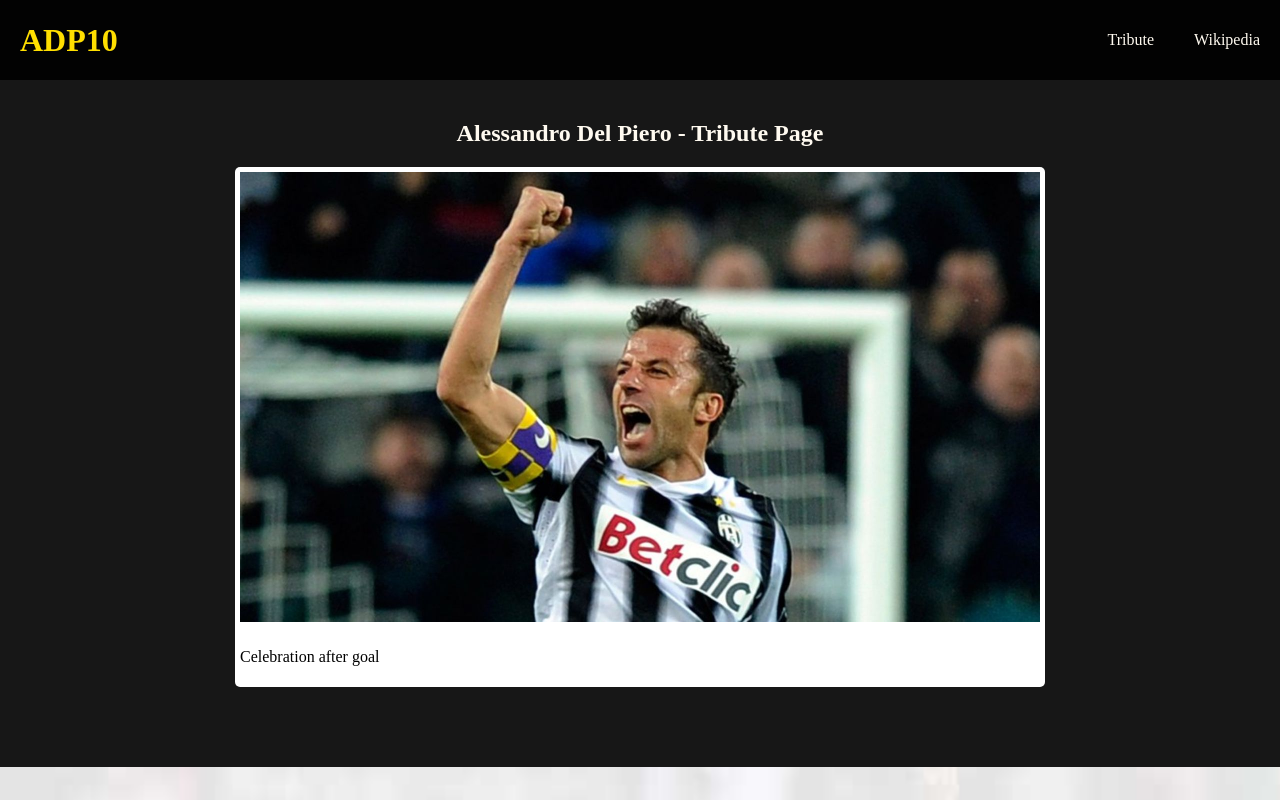
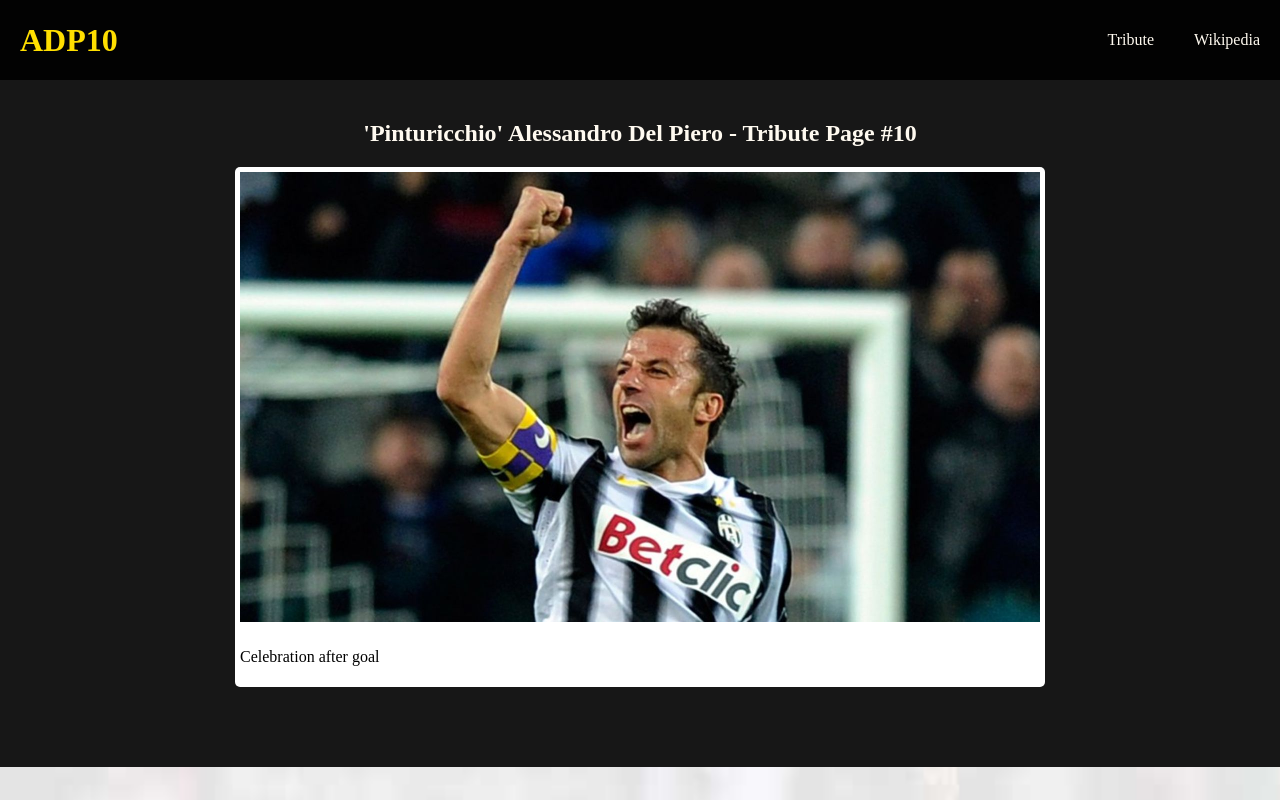
Before and after one commit to Carmelo85S/tribute_page, a plain HTML site: page index.html in a window 1280 px wide. Shown: the top 800 px of the page. Drawn offline with Linux system fonts and the light colour scheme.

Commit message:
add title:before & title:after

```diff
--- a/style/style.css
+++ b/style/style.css
@@ -57,6 +57,13 @@ header, footer{
     color: floralwhite;
     font-weight: 900;
 }
+.title:before{
+    content:"'Pinturicchio' ";
+}
+
+.title:after{
+    content:" #10";
+}
 
 .hero-container{
     max-width: 800px;
```
